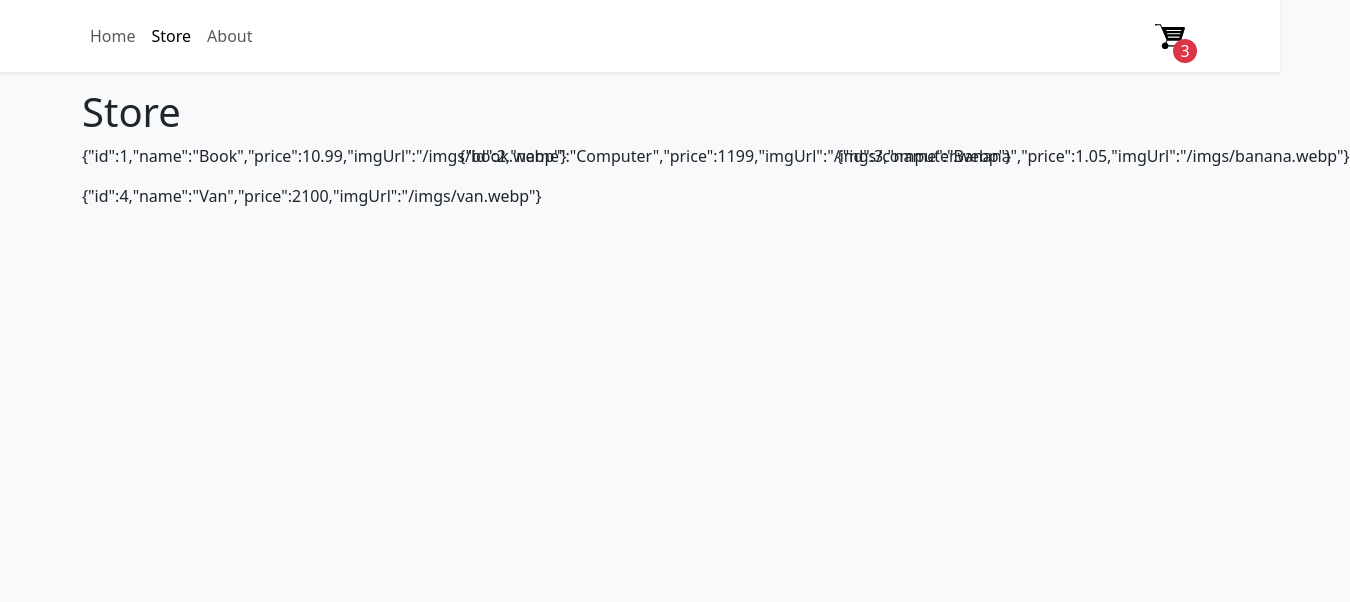
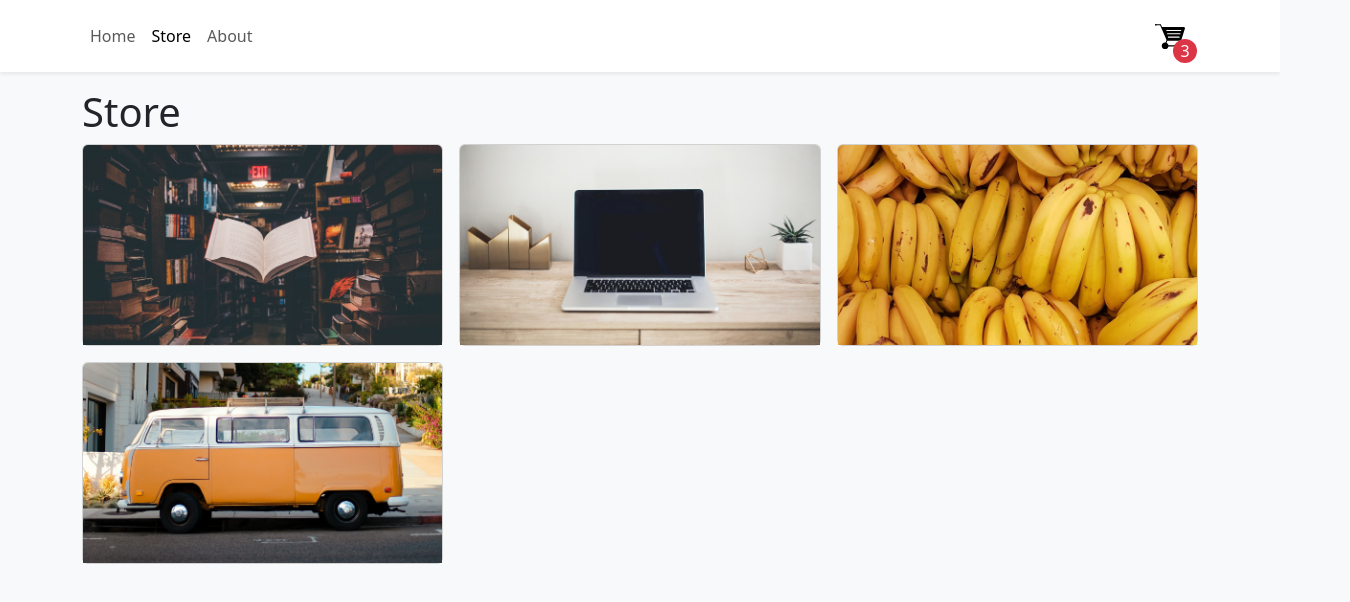
Before and after one commit to BenJohnsonFullStack/shopping-cart, a React (Vite) app: page /store in a window 1280 px wide. Shown: the top 602 px of the page, 1350 px wide, since content can reach past the window. Built offline with nearby package versions, Linux system fonts and the light colour scheme.

Commit message:
card images

```diff
--- /dev/null
+++ b/src/components/StoreItem.tsx
@@ -0,0 +1,20 @@
+import { Card } from "react-bootstrap";
+
+type StoreItemProps = {
+  id: number;
+  name: string;
+  price: number;
+  imgUrl: string;
+};
+export function StoreItem({ id, name, price, imgUrl }: StoreItemProps) {
+  return (
+    <Card>
+      <Card.Img
+        variant="top"
+        src={imgUrl}
+        height="200px"
+        style={{ objectFit: "cover" }}
+      />
+    </Card>
+  );
+}
--- a/src/components/index.ts
+++ b/src/components/index.ts
@@ -1,3 +1,4 @@
 import { Navbar } from "./Navbar";
+import { StoreItem } from "./StoreItem";
 
-export { Navbar };
+export { Navbar, StoreItem };
--- a/src/pages/Store.tsx
+++ b/src/pages/Store.tsx
@@ -1,5 +1,6 @@
 import storeItems from "../data/items.json";
 import { Row, Col } from "react-bootstrap";
+import { StoreItem } from "../components";
 
 export function Store() {
   return (
@@ -7,7 +8,9 @@ export function Store() {
       <h1>Store</h1>
       <Row md={2} xs={1} lg={3} className="g-3">
         {storeItems.map((item) => (
-          <Col>{JSON.stringify(item)}</Col>
+          <Col key={item.id}>
+            <StoreItem {...item} />
+          </Col>
         ))}
       </Row>
     </>
```
